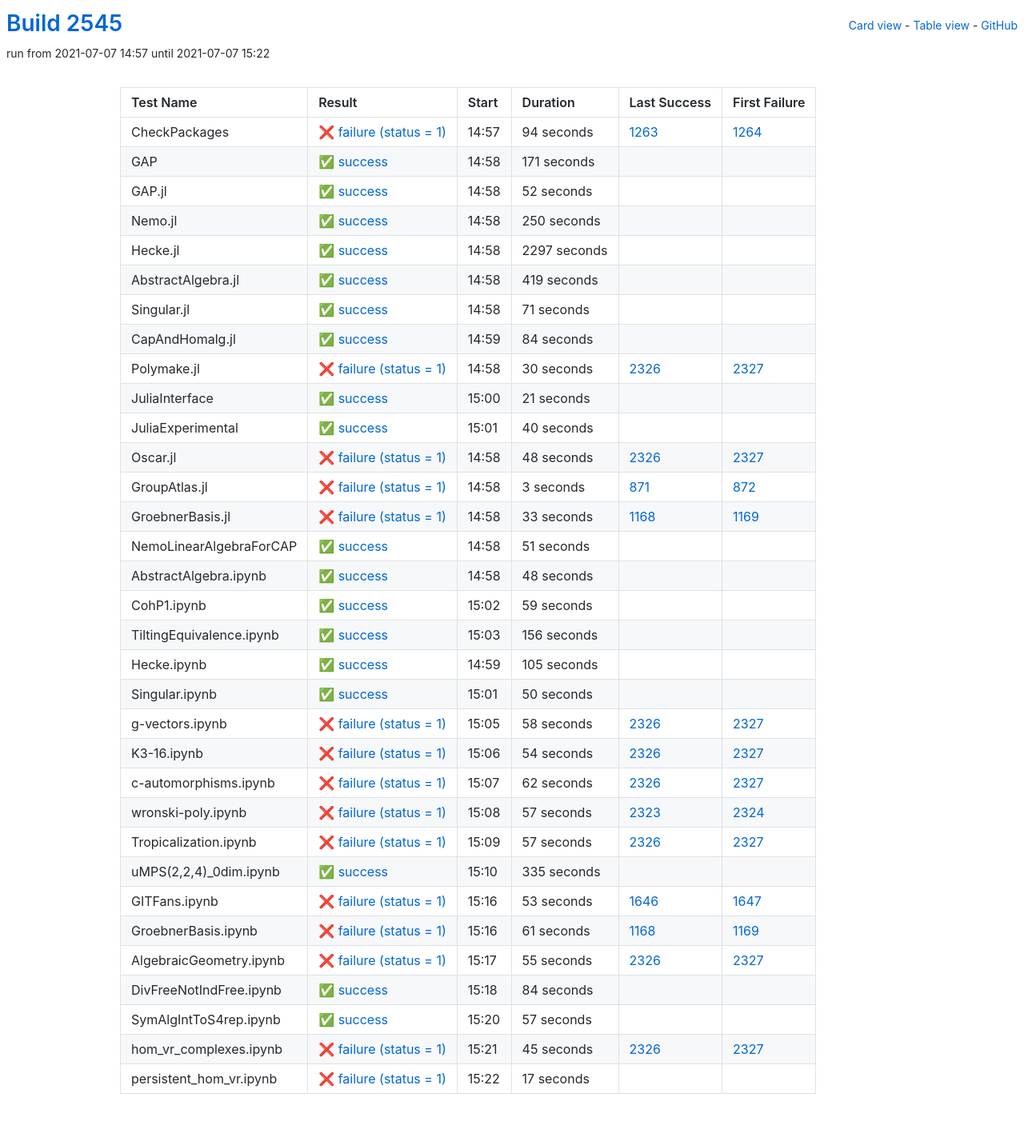
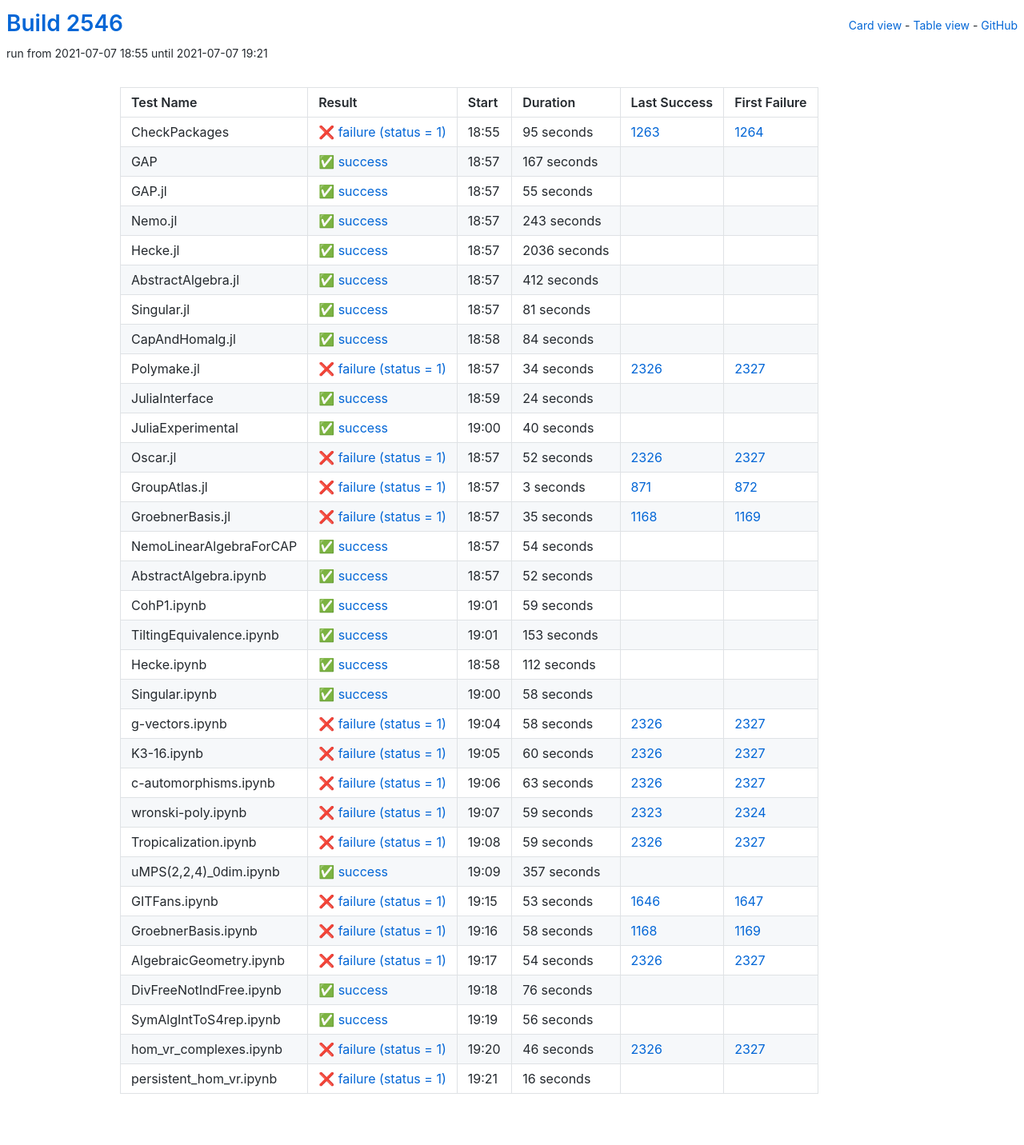
Before and after one commit to oscar-system/oscar-ci-status-stable, a Jekyll site: the page built from table.html, in a window 1280 px wide. Shown: the whole page at 80% size. Built offline with Jekyll 4.4.1, drawn with Linux system fonts in a browser that asks for light colours.

Commit message:
Build #2546

```diff
--- a/_data/ci.yml
+++ b/_data/ci.yml
@@ -1,6 +1,6 @@
 ---
-build: 2545
-build_url: https://oscarci.mathematik.uni-kl.de/job/oscar-stable/2545/
+build: 2546
+build_url: https://oscarci.mathematik.uni-kl.de/job/oscar-stable/2546/
 job: oscar-stable
 organization: oscar-system
 repo: oscar-ci-status-stable
@@ -8,92 +8,92 @@ repourl: https://github.com/oscar-system/oscar-ci-status-stable
 tests:
 - name: CheckPackages
   id: checkpackages
-  log: https://oscarci.mathematik.uni-kl.de/job/oscar-stable/2545/artifact/logs/build-2545/CheckPackages.log
-  start: 2021-07-07 14:57
+  log: https://oscarci.mathematik.uni-kl.de/job/oscar-stable/2546/artifact/logs/build-2546/CheckPackages.log
+  start: 2021-07-07 18:55
   success: false
   exitcode: 1
   status: failure
-  duration: 94
+  duration: 95
   last_success: 1263
   last_success_url: https://oscarci.mathematik.uni-kl.de/job/oscar-stable/1263/
   first_failure: 1264
   first_failure_url: https://oscarci.mathematik.uni-kl.de/job/oscar-stable/1264/
 - name: GAP
   id: gap
-  log: https://oscarci.mathematik.uni-kl.de/job/oscar-stable/2545/artifact/logs/build-2545/GAP.log
-  start: 2021-07-07 14:58
+  log: https://oscarci.mathematik.uni-kl.de/job/oscar-stable/2546/artifact/logs/build-2546/GAP.log
+  start: 2021-07-07 18:57
   success: true
   exitcode: 0
   status: success
-  duration: 171
+  duration: 167
   last_success: false
   last_success_url:
   first_failure: false
   first_failure_url:
 - name: GAP.jl
   id: gap-jl
-  log: https://oscarci.mathematik.uni-kl.de/job/oscar-stable/2545/artifact/logs/build-2545/GAP.jl.log
-  start: 2021-07-07 14:58
+  log: https://oscarci.mathematik.uni-kl.de/job/oscar-stable/2546/artifact/logs/build-2546/GAP.jl.log
+  start: 2021-07-07 18:57
   success: true
   exitcode: 0
   status: success
-  duration: 52
+  duration: 55
   last_success: false
   last_success_url:
   first_failure: false
   first_failure_url:
 - name: Nemo.jl
   id: nemo-jl
-  log: https://oscarci.mathematik.uni-kl.de/job/oscar-stable/2545/artifact/logs/build-2545/Nemo.jl.log
-  start: 2021-07-07 14:58
+  log: https://oscarci.mathematik.uni-kl.de/job/oscar-stable/2546/artifact/logs/build-2546/Nemo.jl.log
+  start: 2021-07-07 18:57
   success: true
   exitcode: 0
   status: success
-  duration: 250
+  duration: 243
   last_success: false
   last_success_url:
   first_failure: false
   first_failure_url:
 - name: Hecke.jl
   id: hecke-jl
-  log: https://oscarci.mathematik.uni-kl.de/job/oscar-stable/2545/artifact/logs/build-2545/Hecke.jl.log
-  start: 2021-07-07 14:58
+  log: https://oscarci.mathematik.uni-kl.de/job/oscar-stable/2546/artifact/logs/build-2546/Hecke.jl.log
+  start: 2021-07-07 18:57
   success: true
   exitcode: 0
   status: success
-  duration: 2297
+  duration: 2036
   last_success: false
   last_success_url:
   first_failure: false
   first_failure_url:
 - name: AbstractAlgebra.jl
   id: abstractalgebra-jl
-  log: https://oscarci.mathematik.uni-kl.de/job/oscar-stable/2545/artifact/logs/build-2545/AbstractAlgebra.jl.log
-  start: 2021-07-07 14:58
+  log: https://oscarci.mathematik.uni-kl.de/job/oscar-stable/2546/artifact/logs/build-2546/AbstractAlgebra.jl.log
+  start: 2021-07-07 18:57
   success: true
   exitcode: 0
   status: success
-  duration: 419
+  duration: 412
   last_success: false
   last_success_url:
   first_failure: false
   first_failure_url:
 - name: Singular.jl
   id: singular-jl
-  log: https://oscarci.mathematik.uni-kl.de/job/oscar-stable/2545/artifact/logs/build-2545/Singular.jl.log
-  start: 2021-07-07 14:58
+  log: https://oscarci.mathematik.uni-kl.de/job/oscar-stable/2546/artifact/logs/build-2546/Singular.jl.log
+  start: 2021-07-07 18:57
   success: true
   exitcode: 0
   status: success
-  duration: 71
+  duration: 81
   last_success: false
   last_success_url:
   first_failure: false
   first_failure_url:
 - name: CapAndHomalg.jl
   id: capandhomalg-jl
-  log: https://oscarci.mathematik.uni-kl.de/job/oscar-stable/2545/artifact/logs/build-2545/CapAndHomalg.jl.log
-  start: 2021-07-07 14:59
+  log: https://oscarci.mathematik.uni-kl.de/job/oscar-stable/2546/artifact/logs/build-2546/CapAndHomalg.jl.log
+  start: 2021-07-07 18:58
   success: true
   exitcode: 0
   status: success
@@ -104,32 +104,32 @@ tests:
   first_failure_url:
 - name: Polymake.jl
   id: polymake-jl
-  log: https://oscarci.mathematik.uni-kl.de/job/oscar-stable/2545/artifact/logs/build-2545/Polymake.jl.log
-  start: 2021-07-07 14:58
+  log: https://oscarci.mathematik.uni-kl.de/job/oscar-stable/2546/artifact/logs/build-2546/Polymake.jl.log
+  start: 2021-07-07 18:57
   success: false
   exitcode: 1
   status: failure
-  duration: 30
+  duration: 34
   last_success: 2326
   last_success_url: https://oscarci.mathematik.uni-kl.de/job/oscar-stable/2326/
   first_failure: 2327
   first_failure_url: https://oscarci.mathematik.uni-kl.de/job/oscar-stable/2327/
 - name: JuliaInterface
   id: juliainterface
-  log: https://oscarci.mathematik.uni-kl.de/job/oscar-stable/2545/artifact/logs/build-2545/JuliaInterface.log
-  start: 2021-07-07 15:00
+  log: https://oscarci.mathematik.uni-kl.de/job/oscar-stable/2546/artifact/logs/build-2546/JuliaInterface.log
+  start: 2021-07-07 18:59
   success: true
   exitcode: 0
   status: success
-  duration: 21
+  duration: 24
   last_success: false
   last_success_url:
   first_failure: false
   first_failure_url:
 - name: JuliaExperimental
   id: juliaexperimental
-  log: https://oscarci.mathematik.uni-kl.de/job/oscar-stable/2545/artifact/logs/build-2545/JuliaExperimental.log
-  start: 2021-07-07 15:01
+  log: https://oscarci.mathematik.uni-kl.de/job/oscar-stable/2546/artifact/logs/build-2546/JuliaExperimental.log
+  start: 2021-07-07 19:00
   success: true
   exitcode: 0
   status: success
@@ -140,20 +140,20 @@ tests:
   first_failure_url:
 - name: Oscar.jl
   id: oscar-jl
-  log: https://oscarci.mathematik.uni-kl.de/job/oscar-stable/2545/artifact/logs/build-2545/Oscar.jl.log
-  start: 2021-07-07 14:58
+  log: https://oscarci.mathematik.uni-kl.de/job/oscar-stable/2546/artifact/logs/build-2546/Oscar.jl.log
+  start: 2021-07-07 18:57
   success: false
   exitcode: 1
   status: failure
-  duration: 48
+  duration: 52
   last_success: 2326
   last_success_url: https://oscarci.mathematik.uni-kl.de/job/oscar-stable/2326/
   first_failure: 2327
   first_failure_url: https://oscarci.mathematik.uni-kl.de/job/oscar-stable/2327/
 - name: GroupAtlas.jl
   id: groupatlas-jl
-  log: https://oscarci.mathematik.uni-kl.de/job/oscar-stable/2545/artifact/logs/build-2545/GroupAtlas.jl.log
-  start: 2021-07-07 14:58
+  log: https://oscarci.mathematik.uni-kl.de/job/oscar-stable/2546/artifact/logs/build-2546/GroupAtlas.jl.log
+  start: 2021-07-07 18:57
   success: false
   exitcode: 1
   status: failure
@@ -164,44 +164,44 @@ tests:
   first_failure_url: https://oscarci.mathematik.uni-kl.de/job/oscar-stable/872/
 - name: GroebnerBasis.jl
   id: groebnerbasis-jl
-  log: https://oscarci.mathematik.uni-kl.de/job/oscar-stable/2545/artifact/logs/build-2545/GroebnerBasis.jl.log
-  start: 2021-07-07 14:58
+  log: https://oscarci.mathematik.uni-kl.de/job/oscar-stable/2546/artifact/logs/build-2546/GroebnerBasis.jl.log
+  start: 2021-07-07 18:57
   success: false
   exitcode: 1
   status: failure
-  duration: 33
+  duration: 35
   last_success: 1168
   last_success_url: https://oscarci.mathematik.uni-kl.de/job/oscar-stable/1168/
   first_failure: 1169
   first_failure_url: https://oscarci.mathematik.uni-kl.de/job/oscar-stable/1169/
 - name: NemoLinearAlgebraForCAP
   id: nemolinearalgebraforcap
-  log: https://oscarci.mathematik.uni-kl.de/job/oscar-stable/2545/artifact/logs/build-2545/NemoLinearAlgebraForCAP.log
-  start: 2021-07-07 14:58
+  log: https://oscarci.mathematik.uni-kl.de/job/oscar-stable/2546/artifact/logs/build-2546/NemoLinearAlgebraForCAP.log
+  start: 2021-07-07 18:57
   success: true
   exitcode: 0
   status: success
-  duration: 51
+  duration: 54
   last_success: false
   last_success_url:
   first_failure: false
   first_failure_url:
 - name: AbstractAlgebra.ipynb
   id: abstractalgebra-ipynb
-  log: https://oscarci.mathematik.uni-kl.de/job/oscar-stable/2545/artifact/logs/build-2545/AbstractAlgebra.ipynb.log
-  start: 2021-07-07 14:58
+  log: https://oscarci.mathematik.uni-kl.de/job/oscar-stable/2546/artifact/logs/build-2546/AbstractAlgebra.ipynb.log
+  start: 2021-07-07 18:57
   success: true
   exitcode: 0
   status: success
-  duration: 48
+  duration: 52
   last_success: false
   last_success_url:
   first_failure: false
   first_failure_url:
 - name: CohP1.ipynb
   id: cohp1-ipynb
-  log: https://oscarci.mathematik.uni-kl.de/job/oscar-stable/2545/artifact/logs/build-2545/CohP1.ipynb.log
-  start: 2021-07-07 15:02
+  log: https://oscarci.mathematik.uni-kl.de/job/oscar-stable/2546/artifact/logs/build-2546/CohP1.ipynb.log
+  start: 2021-07-07 19:01
   success: true
   exitcode: 0
   status: success
@@ -212,44 +212,44 @@ tests:
   first_failure_url:
 - name: TiltingEquivalence.ipynb
   id: tiltingequivalence-ipynb
-  log: https://oscarci.mathematik.uni-kl.de/job/oscar-stable/2545/artifact/logs/build-2545/TiltingEquivalence.ipynb.log
-  start: 2021-07-07 15:03
+  log: https://oscarci.mathematik.uni-kl.de/job/oscar-stable/2546/artifact/logs/build-2546/TiltingEquivalence.ipynb.log
+  start: 2021-07-07 19:01
   success: true
   exitcode: 0
   status: success
-  duration: 156
+  duration: 153
   last_success: false
   last_success_url:
   first_failure: false
   first_failure_url:
 - name: Hecke.ipynb
   id: hecke-ipynb
-  log: https://oscarci.mathematik.uni-kl.de/job/oscar-stable/2545/artifact/logs/build-2545/Hecke.ipynb.log
-  start: 2021-07-07 14:59
+  log: https://oscarci.mathematik.uni-kl.de/job/oscar-stable/2546/artifact/logs/build-2546/Hecke.ipynb.log
+  start: 2021-07-07 18:58
   success: true
   exitcode: 0
   status: success
-  duration: 105
+  duration: 112
   last_success: false
   last_success_url:
   first_failure: false
   first_failure_url:
 - name: Singular.ipynb
   id: singular-ipynb
-  log: https://oscarci.mathematik.uni-kl.de/job/oscar-stable/2545/artifact/logs/build-2545/Singular.ipynb.log
-  start: 2021-07-07 15:01
+  log: https://oscarci.mathematik.uni-kl.de/job/oscar-stable/2546/artifact/logs/build-2546/Singular.ipynb.log
+  start: 2021-07-07 19:00
   success: true
   exitcode: 0
   status: success
-  duration: 50
+  duration: 58
   last_success: false
   last_success_url:
   first_failure: false
   first_failure_url:
 - name: g-vectors.ipynb
   id: g-vectors-ipynb
-  log: https://oscarci.mathematik.uni-kl.de/job/oscar-stable/2545/artifact/logs/build-2545/g-vectors.ipynb.log
-  start: 2021-07-07 15:05
+  log: https://oscarci.mathematik.uni-kl.de/job/oscar-stable/2546/artifact/logs/build-2546/g-vectors.ipynb.log
+  start: 2021-07-07 19:04
   success: false
   exitcode: 1
   status: failure
@@ -260,68 +260,68 @@ tests:
   first_failure_url: https://oscarci.mathematik.uni-kl.de/job/oscar-stable/2327/
 - name: K3-16.ipynb
   id: k3-16-ipynb
-  log: https://oscarci.mathematik.uni-kl.de/job/oscar-stable/2545/artifact/logs/build-2545/K3-16.ipynb.log
-  start: 2021-07-07 15:06
+  log: https://oscarci.mathematik.uni-kl.de/job/oscar-stable/2546/artifact/logs/build-2546/K3-16.ipynb.log
+  start: 2021-07-07 19:05
   success: false
   exitcode: 1
   status: failure
-  duration: 54
+  duration: 60
   last_success: 2326
   last_success_url: https://oscarci.mathematik.uni-kl.de/job/oscar-stable/2326/
   first_failure: 2327
   first_failure_url: https://oscarci.mathematik.uni-kl.de/job/oscar-stable/2327/
 - name: c-automorphisms.ipynb
   id: c-automorphisms-ipynb
-  log: https://oscarci.mathematik.uni-kl.de/job/oscar-stable/2545/artifact/logs/build-2545/c-automorphisms.ipynb.log
-  start: 2021-07-07 15:07
+  log: https://oscarci.mathematik.uni-kl.de/job/oscar-stable/2546/artifact/logs/build-2546/c-automorphisms.ipynb.log
+  start: 2021-07-07 19:06
   success: false
   exitcode: 1
   status: failure
-  duration: 62
+  duration: 63
   last_success: 2326
   last_success_url: https://oscarci.mathematik.uni-kl.de/job/oscar-stable/2326/
   first_failure: 2327
   first_failure_url: https://oscarci.mathematik.uni-kl.de/job/oscar-stable/2327/
 - name: wronski-poly.ipynb
   id: wronski-poly-ipynb
-  log: https://oscarci.mathematik.uni-kl.de/job/oscar-stable/2545/artifact/logs/build-2545/wronski-poly.ipynb.log
-  start: 2021-07-07 15:08
+  log: https://oscarci.mathematik.uni-kl.de/job/oscar-stable/2546/artifact/logs/build-2546/wronski-poly.ipynb.log
+  start: 2021-07-07 19:07
   success: false
   exitcode: 1
   status: failure
-  duration: 57
+  duration: 59
   last_success: 2323
   last_success_url: https://oscarci.mathematik.uni-kl.de/job/oscar-stable/2323/
   first_failure: 2324
   first_failure_url: https://oscarci.mathematik.uni-kl.de/job/oscar-stable/2324/
 - name: Tropicalization.ipynb
   id: tropicalization-ipynb
-  log: https://oscarci.mathematik.uni-kl.de/job/oscar-stable/2545/artifact/logs/build-2545/Tropicalization.ipynb.log
-  start: 2021-07-07 15:09
+  log: https://oscarci.mathematik.uni-kl.de/job/oscar-stable/2546/artifact/logs/build-2546/Tropicalization.ipynb.log
+  start: 2021-07-07 19:08
   success: false
   exitcode: 1
   status: failure
-  duration: 57
+  duration: 59
   last_success: 2326
   last_success_url: https://oscarci.mathematik.uni-kl.de/job/oscar-stable/2326/
   first_failure: 2327
   first_failure_url: https://oscarci.mathematik.uni-kl.de/job/oscar-stable/2327/
 - name: uMPS(2,2,4)_0dim.ipynb
   id: umps-2-2-4-0dim-ipynb
-  log: https://oscarci.mathematik.uni-kl.de/job/oscar-stable/2545/artifact/logs/build-2545/uMPS-2-2-4-_0dim.ipynb.log
-  start: 2021-07-07 15:10
+  log: https://oscarci.mathematik.uni-kl.de/job/oscar-stable/2546/artifact/logs/build-2546/uMPS-2-2-4-_0dim.ipynb.log
+  start: 2021-07-07 19:09
   success: true
   exitcode: 0
   status: success
-  duration: 335
+  duration: 357
   last_success: false
   last_success_url:
   first_failure: false
   first_failure_url:
 - name: GITFans.ipynb
   id: gitfans-ipynb
-  log: https://oscarci.mathematik.uni-kl.de/job/oscar-stable/2545/artifact/logs/build-2545/GITFans.ipynb.log
-  start: 2021-07-07 15:16
+  log: https://oscarci.mathematik.uni-kl.de/job/oscar-stable/2546/artifact/logs/build-2546/GITFans.ipynb.log
+  start: 2021-07-07 19:15
   success: false
   exitcode: 1
   status: failure
@@ -332,72 +332,72 @@ tests:
   first_failure_url: https://oscarci.mathematik.uni-kl.de/job/oscar-stable/1647/
 - name: GroebnerBasis.ipynb
   id: groebnerbasis-ipynb
-  log: https://oscarci.mathematik.uni-kl.de/job/oscar-stable/2545/artifact/logs/build-2545/GroebnerBasis.ipynb.log
-  start: 2021-07-07 15:16
+  log: https://oscarci.mathematik.uni-kl.de/job/oscar-stable/2546/artifact/logs/build-2546/GroebnerBasis.ipynb.log
+  start: 2021-07-07 19:16
   success: false
   exitcode: 1
   status: failure
-  duration: 61
+  duration: 58
   last_success: 1168
   last_success_url: https://oscarci.mathematik.uni-kl.de/job/oscar-stable/1168/
   first_failure: 1169
   first_failure_url: https://oscarci.mathematik.uni-kl.de/job/oscar-stable/1169/
 - name: AlgebraicGeometry.ipynb
   id: algebraicgeometry-ipynb
-  log: https://oscarci.mathematik.uni-kl.de/job/oscar-stable/2545/artifact/logs/build-2545/AlgebraicGeometry.ipynb.log
-  start: 2021-07-07 15:17
+  log: https://oscarci.mathematik.uni-kl.de/job/oscar-stable/2546/artifact/logs/build-2546/AlgebraicGeometry.ipynb.log
+  start: 2021-07-07 19:17
   success: false
   exitcode: 1
   status: failure
-  duration: 55
+  duration: 54
   last_success: 2326
   last_success_url: https://oscarci.mathematik.uni-kl.de/job/oscar-stable/2326/
   first_failure: 2327
   first_failure_url: https://oscarci.mathematik.uni-kl.de/job/oscar-stable/2327/
 - name: DivFreeNotIndFree.ipynb
   id: divfreenotindfree-ipynb
-  log: https://oscarci.mathematik.uni-kl.de/job/oscar-stable/2545/artifact/logs/build-2545/DivFreeNotIndFree.ipynb.log
-  start: 2021-07-07 15:18
+  log: https://oscarci.mathematik.uni-kl.de/job/oscar-stable/2546/artifact/logs/build-2546/DivFreeNotIndFree.ipynb.log
+  start: 2021-07-07 19:18
   success: true
   exitcode: 0
   status: success
-  duration: 84
+  duration: 76
   last_success: false
   last_success_url:
   first_failure: false
   first_failure_url:
 - name: SymAlgIntToS4rep.ipynb
   id: symalginttos4rep-ipynb
-  log: https://oscarci.mathematik.uni-kl.de/job/oscar-stable/2545/artifact/logs/build-2545/SymAlgIntToS4rep.ipynb.log
-  start: 2021-07-07 15:20
+  log: https://oscarci.mathematik.uni-kl.de/job/oscar-stable/2546/artifact/logs/build-2546/SymAlgIntToS4rep.ipynb.log
+  start: 2021-07-07 19:19
   success: true
   exitcode: 0
   status: success
-  duration: 57
+  duration: 56
   last_success: false
   last_success_url:
   first_failure: false
   first_failure_url:
 - name: hom_vr_complexes.ipynb
   id: hom-vr-complexes-ipynb
-  log: https://oscarci.mathematik.uni-kl.de/job/oscar-stable/2545/artifact/logs/build-2545/hom_vr_complexes.ipynb.log
-  start: 2021-07-07 15:21
+  log: https://oscarci.mathematik.uni-kl.de/job/oscar-stable/2546/artifact/logs/build-2546/hom_vr_complexes.ipynb.log
+  start: 2021-07-07 19:20
   success: false
   exitcode: 1
   status: failure
-  duration: 45
+  duration: 46
   last_success: 2326
   last_success_url: https://oscarci.mathematik.uni-kl.de/job/oscar-stable/2326/
   first_failure: 2327
   first_failure_url: https://oscarci.mathematik.uni-kl.de/job/oscar-stable/2327/
 - name: persistent_hom_vr.ipynb
   id: persistent-hom-vr-ipynb
-  log: https://oscarci.mathematik.uni-kl.de/job/oscar-stable/2545/artifact/logs/build-2545/persistent_hom_vr.ipynb.log
-  start: 2021-07-07 15:22
+  log: https://oscarci.mathematik.uni-kl.de/job/oscar-stable/2546/artifact/logs/build-2546/persistent_hom_vr.ipynb.log
+  start: 2021-07-07 19:21
   success: false
   exitcode: 1
   status: failure
-  duration: 17
+  duration: 16
   last_success: false
   last_success_url:
   first_failure: false
```
Also changed, not shown: README.md.
